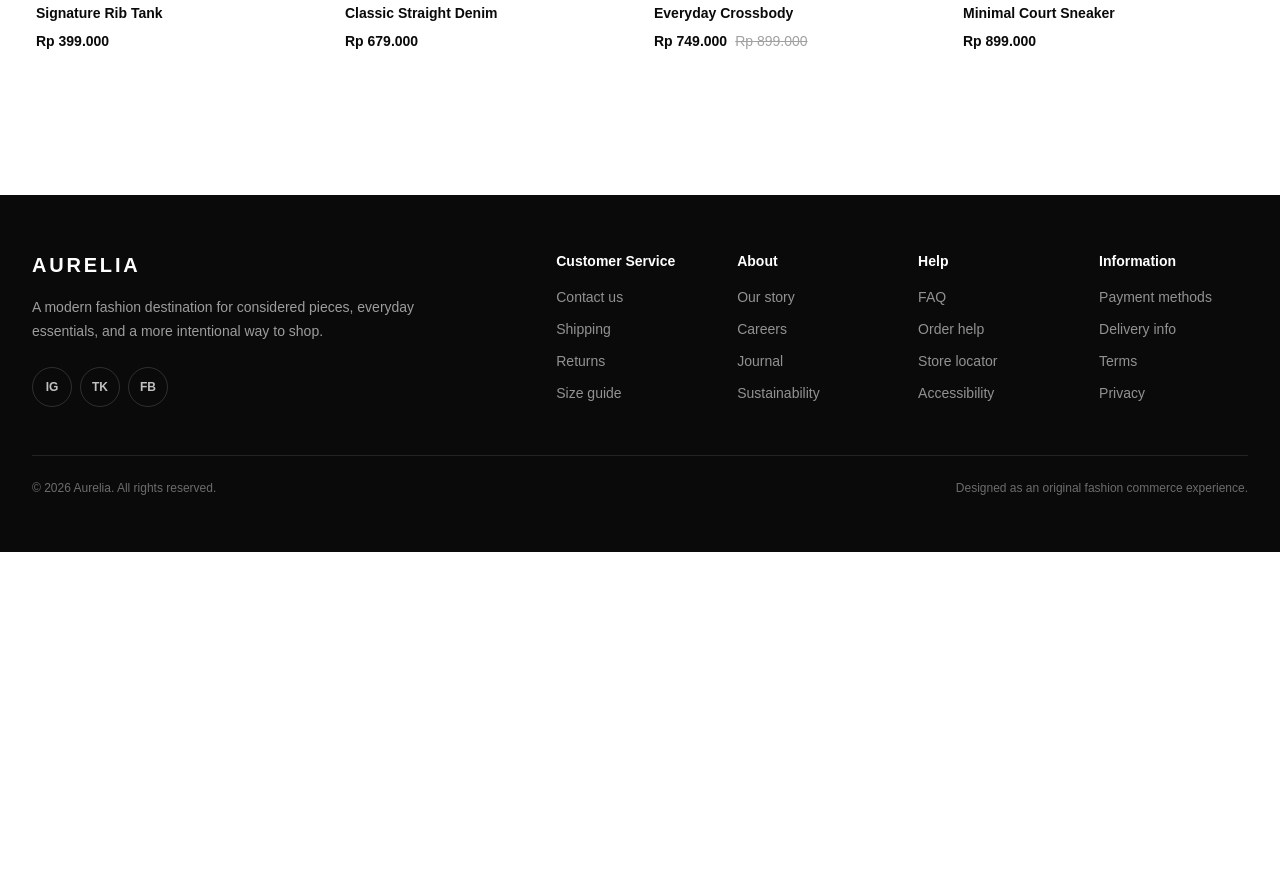
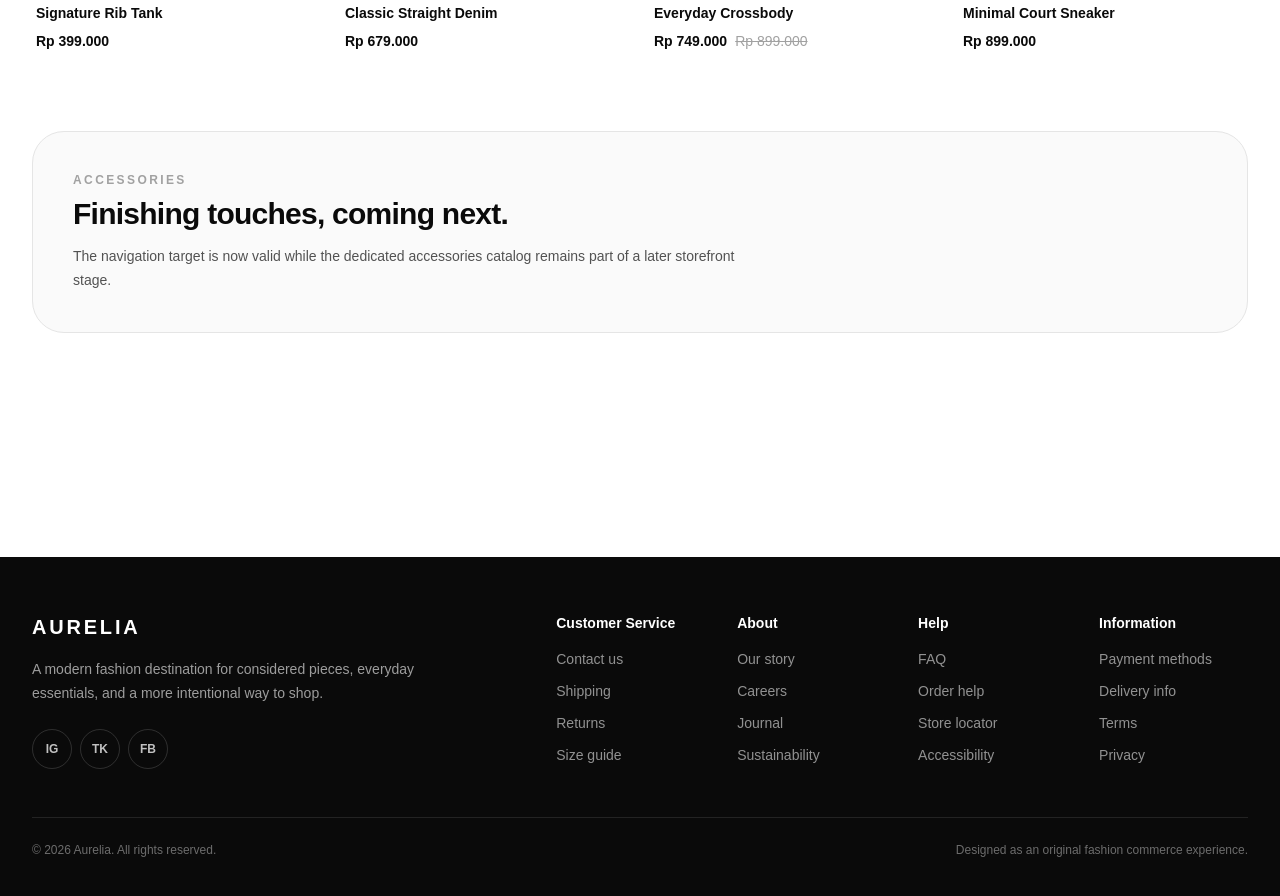
Before and after one commit to syammuhamad873-max/fashion-ecommerce-platform, a Next.js app: page / in a window 1280 px wide. Shown: the part 4280-5176 px from the top of the page. Before the commit the page ends 4832 px from the top, so only its background shows below. Built offline with nearby package versions, Linux system fonts and the light colour scheme.

Commit message:
fix: restore missing storefront navigation targets

```diff
--- a/src/app/page.tsx
+++ b/src/app/page.tsx
@@ -43,7 +43,7 @@ export default function HomePage() {
           <CategoryGrid categories={categories} />
         </section>
 
-        <section className="mx-auto max-w-7xl px-4 sm:px-6 lg:px-8">
+        <section id="catalog" className="mx-auto max-w-7xl px-4 sm:px-6 lg:px-8">
           <div className="grid gap-5 lg:grid-cols-2">
             {promotions.map((promotion) => <PromotionBanner key={promotion.id} promotion={promotion} />)}
           </div>
@@ -76,6 +76,26 @@ export default function HomePage() {
         <section id="kids" className="mx-auto max-w-7xl px-4 pb-16 sm:px-6 lg:px-8 lg:pb-20">
           <ProductSection eyebrow="COMMUNITY FAVORITES" title="Best Sellers" products={bestSellers} />
         </section>
+
+        <section id="accessories" className="mx-auto max-w-7xl px-4 pb-16 sm:px-6 lg:px-8">
+          <div className="rounded-[2rem] border border-neutral-200 bg-neutral-50 p-8 sm:p-10">
+            <p className="text-xs font-bold uppercase tracking-[0.2em] text-neutral-400">ACCESSORIES</p>
+            <h2 className="mt-2 text-3xl font-semibold tracking-tight">Finishing touches, coming next.</h2>
+            <p className="mt-3 max-w-2xl text-sm leading-6 text-neutral-600">The navigation target is now valid while the dedicated accessories catalog remains part of a later storefront stage.</p>
+          </div>
+        </section>
+
+        <section id="wishlist" className="mx-auto max-w-7xl px-4 pb-8 sm:px-6 lg:px-8">
+          <div className="sr-only" aria-label="Wishlist placeholder">Wishlist functionality is not implemented in Stage 1.</div>
+        </section>
+
+        <section id="cart" className="mx-auto max-w-7xl px-4 pb-8 sm:px-6 lg:px-8">
+          <div className="sr-only" aria-label="Shopping bag placeholder">Shopping bag functionality is not implemented in Stage 1.</div>
+        </section>
+
+        <section id="account" className="mx-auto max-w-7xl px-4 pb-8 sm:px-6 lg:px-8">
+          <div className="sr-only" aria-label="Account placeholder">Account functionality is not implemented in Stage 1.</div>
+        </section>
       </main>
       <Footer />
     </div>
```
